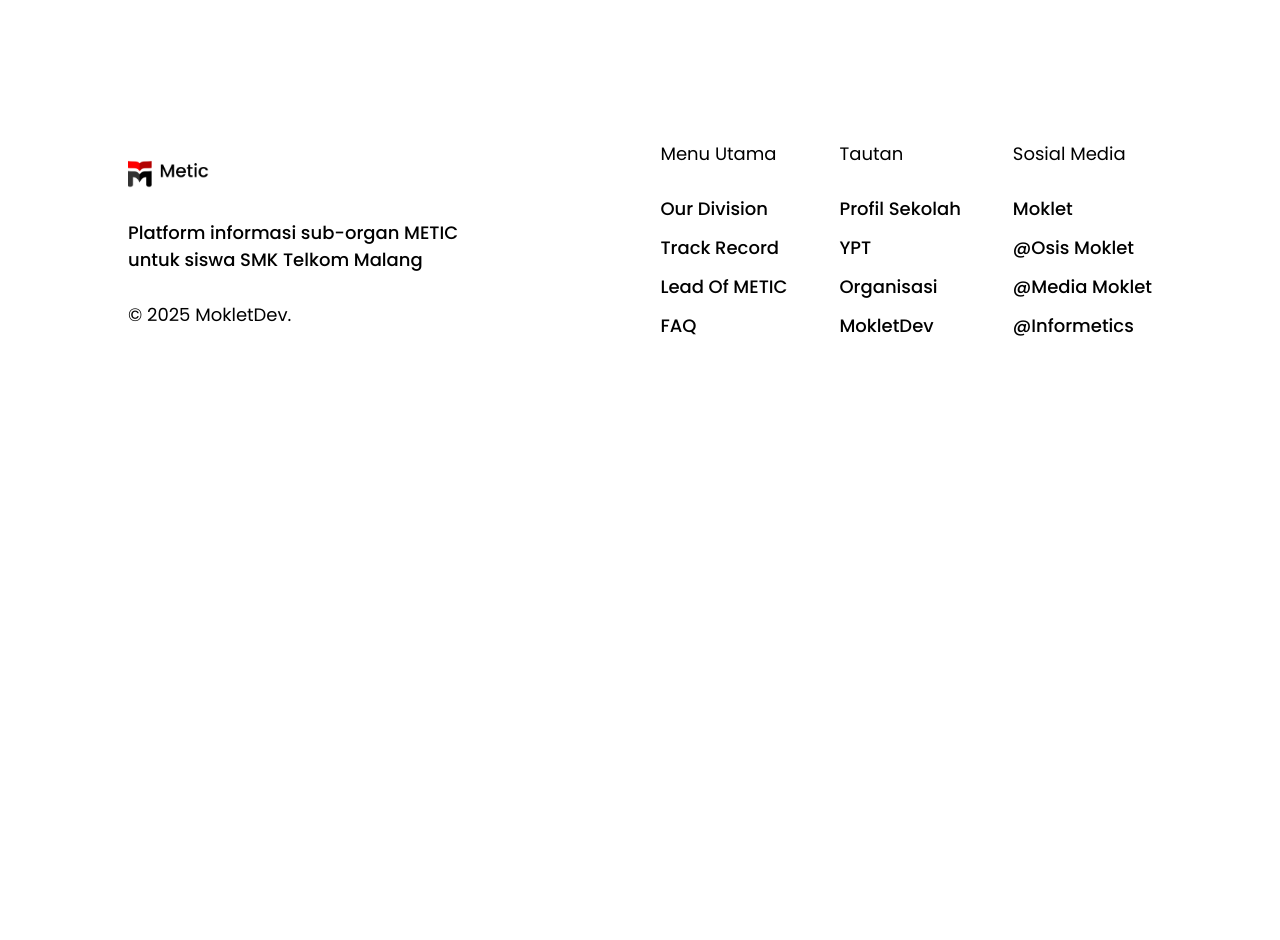
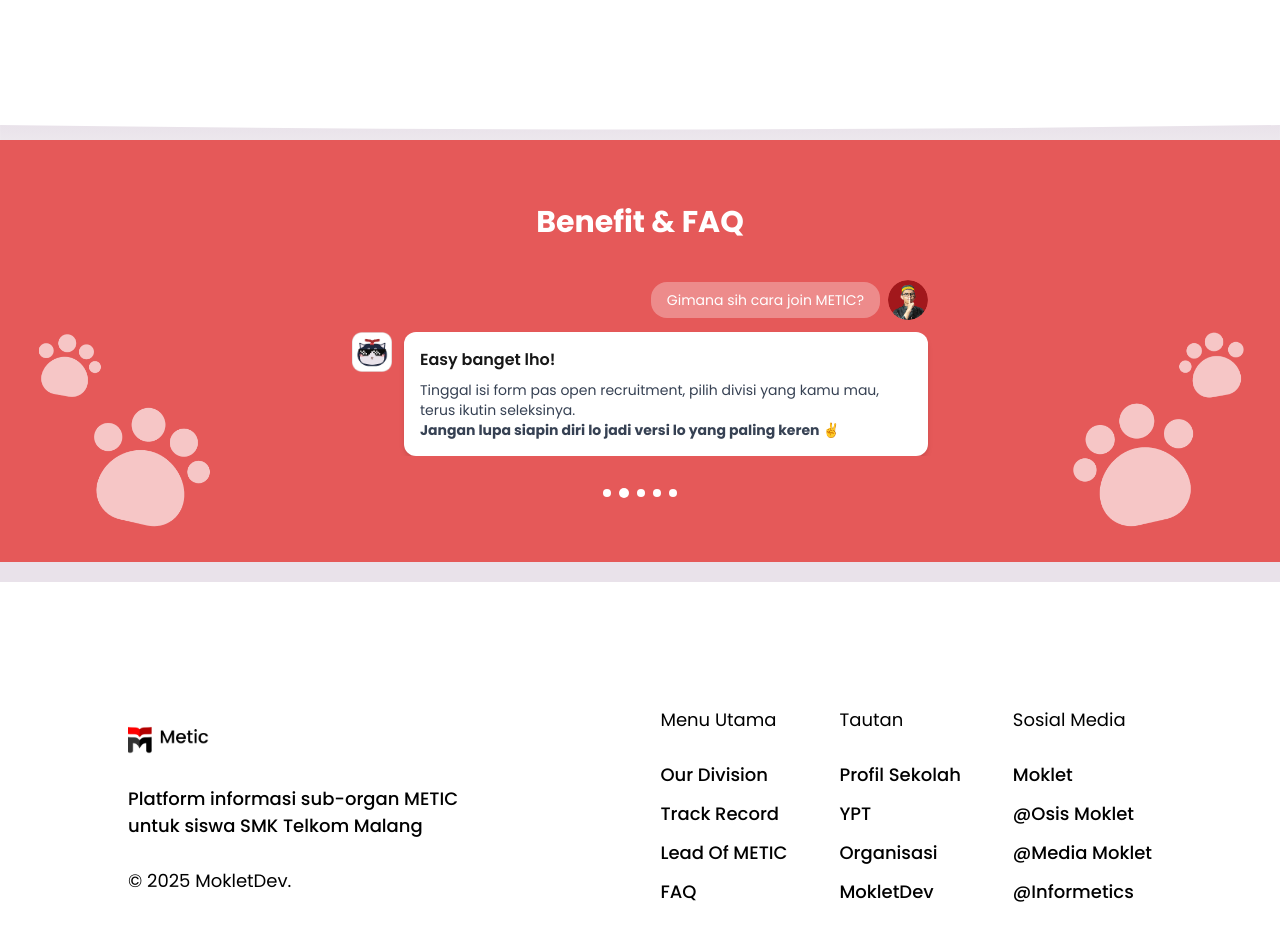
Before and after one commit to IqbalRizqiR/metic-website, a Next.js app: page / in a window 1280 px wide. Shown: the part 4220-5160 px from the top of the page. Before the commit the page ends 4683 px from the top, so only its background shows below. Built offline with nearby package versions, Linux system fonts and the light colour scheme; a web font is replaced by a local one.

Commit message:
Feat: adding FAQ

```diff
--- /dev/null
+++ b/src/app/_components/FAQ.tsx
@@ -0,0 +1,101 @@
+"use client";
+import Image from "next/image";
+import { FAQCard } from "./card";
+import { dataFAQ } from "./const/datas";
+import { useEffect, useState } from "react";
+
+export default function Faq() {
+  const [currentSlide, setCurrentSlide] = useState(0);
+
+  useEffect(() => {
+    const changeSlideInterval = setInterval(() => {
+      setCurrentSlide((prev) => (prev + 1) % dataFAQ.length);
+    }, 5000);
+    return () => clearInterval(changeSlideInterval);
+  }, [currentSlide]);
+
+  return (
+    <>
+      <div className="relative bg-secondary w-full mt-31" id="FAQ">
+        <div className="absolute -top-[15px] left-0 w-full overflow-hidden leading-none">
+          <svg
+            width="1440"
+            height="60"
+            viewBox="0 0 1440 60"
+            fill="none"
+            xmlns="http://www.w3.org/2000/svg"
+            className="w-full h-auto">
+            <path
+              d="M0 20 Q720 50 1440 20 L1440 0 Q720 10 0 0 Z"
+              fill="url(#gradienName)"
+            />
+            <defs>
+              <linearGradient
+                id="gradienName"
+                x1="0"
+                y1="0"
+                x2="0"
+                y2="100%"
+                gradientUnits="userSpaceOnUse">
+                <stop stopColor="#E9E2EA" />
+                <stop offset="1" stopColor="#F5F5F5" />
+              </linearGradient>
+            </defs>
+          </svg>
+        </div>
+        <section className="relative bg-[#E55959] py-16 px-6 overflow-hidden">
+          {/* Section Title */}
+          <h2 className="text-center text-white text-3xl font-bold mb-10">
+            Benefit & FAQ
+          </h2>
+
+          {/* Cards Slider */}
+          <div className="relative overflow-hidden">
+            <div
+              className="flex transition-transform duration-300"
+              style={{
+                transform: `translateX(-${currentSlide * 100}%)`,
+              }}>
+              {dataFAQ.map((faq, index) => (
+                <div key={index} className="w-full flex-shrink-0 px-2">
+                  <FAQCard {...faq} />
+                </div>
+              ))}
+            </div>
+          </div>
+
+          {/* Slider Indicators */}
+          <div className="flex justify-center items-center gap-x-2 mt-8 relative z-10">
+            {Array.from({ length: dataFAQ.length }).map((_, index) => (
+              <button key={index} onClick={() => setCurrentSlide(index)}>
+                <div
+                  className={`rounded-full bg-white transition-all duration-300 ${
+                    currentSlide === index
+                      ? "w-[0.625rem] h-[0.625rem] bg-opacity-100"
+                      : "w-2 h-2 bg-opacity-[28%]"
+                  }`}></div>
+              </button>
+            ))}
+          </div>
+
+          {/* Paw Images */}
+          <Image
+            src="/assets/image/cakar-kanan.png" // ganti path sesuai gambar yang kamu upload
+            alt="Paw left"
+            width={200}
+            height={200}
+            className="absolute bottom-4 left-6 opacity-90 animate-pulse"
+          />
+          <Image
+            src="/assets/image/cakar-kiri.png" // sama dengan atas
+            alt="Paw right"
+            width={200}
+            height={200}
+            className="absolute bottom-4 right-6 opacity-90 animate-pulse"
+          />
+        </section>
+        <div className="block bg-[#E9E2EA] h-5"></div>
+      </div>
+    </>
+  );
+}
--- a/src/app/_components/Footer.tsx
+++ b/src/app/_components/Footer.tsx
@@ -1,4 +1,5 @@
 import Image from "next/image";
+import Link from "next/link";
 
 export default function Footer() {
   return (
@@ -37,7 +38,11 @@ export default function Footer() {
                   <p className="text-black font-[500] text-[18px]">
                     Lead Of METIC
                   </p>
-                  <p className="text-black font-[500] text-[18px]">FAQ</p>
+                  <Link
+                    href={"#FAQ"}
+                    className="text-black font-[500] text-[18px]">
+                    FAQ
+                  </Link>
                 </div>
               </div>
               <div className="text-left">
--- a/src/app/_components/card.tsx
+++ b/src/app/_components/card.tsx
@@ -115,3 +115,53 @@ export function PortfolioCard({ portfolio }: { portfolio: PortfolioProps }) {
     </div>
   );
 }
+
+export interface FAQCardProps {
+  profileImg: string;
+  question: string;
+  responseTitle: string;
+  responseContent: string;
+}
+
+export function FAQCard({
+  profileImg,
+  question,
+  responseTitle,
+  responseContent,
+}: FAQCardProps) {
+  return (
+    <div className="flex flex-col items-end gap-3 max-w-xl mx-auto">
+      {/* Question bubble */}
+      <div className="flex items-center gap-2">
+        <p className="bg-white/30 text-white px-4 py-2 rounded-2xl text-sm">
+          {question}
+        </p>
+        <Image
+          src={profileImg}
+          alt="Profile"
+          width={40}
+          height={40}
+          className="rounded-full"
+        />
+      </div>
+
+      {/* Response card */}
+      <div className="flex items-start gap-3">
+        <Image
+          src="/assets/image/mecaKeren.png" // ganti dengan path yang sesuai
+          alt="Mascot"
+          width={40}
+          height={40}
+          className="rounded-md"
+        />
+        <div className="bg-white rounded-xl p-4 shadow-md">
+          <p className="font-semibold mb-2">{responseTitle}</p>
+          <p
+            className="text-sm text-gray-700"
+            dangerouslySetInnerHTML={{ __html: responseContent }}
+          />
+        </div>
+      </div>
+    </div>
+  );
+}
--- a/src/app/_components/const/datas.ts
+++ b/src/app/_components/const/datas.ts
@@ -1,3 +1,4 @@
+import { FAQCardProps } from "../card";
 import { LeaderComponent } from "../Leader";
 import { TrackRecordProps } from "../TrackRecord";
 
@@ -146,7 +147,43 @@ export const LeadersData: LeaderComponent[] = [
     image: "/assets/image/LeadMerch.png",
   },
 ];
-
+export const dataFAQ:FAQCardProps[] = [
+  {
+    profileImg: "/assets/image/ketuaintern.png",
+    question: "Gimana sih cara join METIC?",
+    responseTitle: "Easy banget lho!",
+    responseContent:
+      "Tinggal isi form pas open recruitment, pilih divisi yang kamu mau, terus ikutin seleksinya.<br /><strong>Jangan lupa siapin diri lo jadi versi lo yang paling keren ✌️</strong>",
+  },
+  {
+    profileImg: "/assets/image/ketuaintern.png",
+    question: "Gimana sih cara join METIC?",
+    responseTitle: "Easy banget lho!",
+    responseContent:
+      "Tinggal isi form pas open recruitment, pilih divisi yang kamu mau, terus ikutin seleksinya.<br /><strong>Jangan lupa siapin diri lo jadi versi lo yang paling keren ✌️</strong>",
+  },
+  {
+    profileImg: "/assets/image/ketuaintern.png",
+    question: "Gimana sih cara join METIC?",
+    responseTitle: "Easy banget lho!",
+    responseContent:
+      "Tinggal isi form pas open recruitment, pilih divisi yang kamu mau, terus ikutin seleksinya.<br /><strong>Jangan lupa siapin diri lo jadi versi lo yang paling keren ✌️</strong>",
+  },
+  {
+    profileImg: "/assets/image/ketuaintern.png",
+    question: "Gimana sih cara join METIC?",
+    responseTitle: "Easy banget lho!",
+    responseContent:
+      "Tinggal isi form pas open recruitment, pilih divisi yang kamu mau, terus ikutin seleksinya.<br /><strong>Jangan lupa siapin diri lo jadi versi lo yang paling keren ✌️</strong>",
+  },
+  {
+    profileImg: "/assets/image/ketuaintern.png",
+    question: "Gimana sih cara join METIC?",
+    responseTitle: "Easy banget lho!",
+    responseContent:
+      "Tinggal isi form pas open recruitment, pilih divisi yang kamu mau, terus ikutin seleksinya.<br /><strong>Jangan lupa siapin diri lo jadi versi lo yang paling keren ✌️</strong>",
+  },
+]
 export interface DivisiProps {
   id: string;
   name: string;
--- a/src/app/page.tsx
+++ b/src/app/page.tsx
@@ -1,10 +1,10 @@
-
 import DivisionSection from "./_components/DivisionSection";
 import Header from "./_components/Header";
 import Visi from "./_components/Visi";
 import Leader from "./_components/Leader";
 import { LeadersData, TrackData } from "./_components/const/datas";
 import TrackRecord from "./_components/TrackRecord";
+import Faq from "./_components/FAQ";
 
 export default function Home() {
   return (
@@ -14,6 +14,7 @@ export default function Home() {
       <DivisionSection />
       <TrackRecord datas={TrackData} />
       <Leader datas={LeadersData} />
+      <Faq />
     </>
   );
 }
```
Also changed, not shown: public/assets/image/mecaKeren.png (added).
